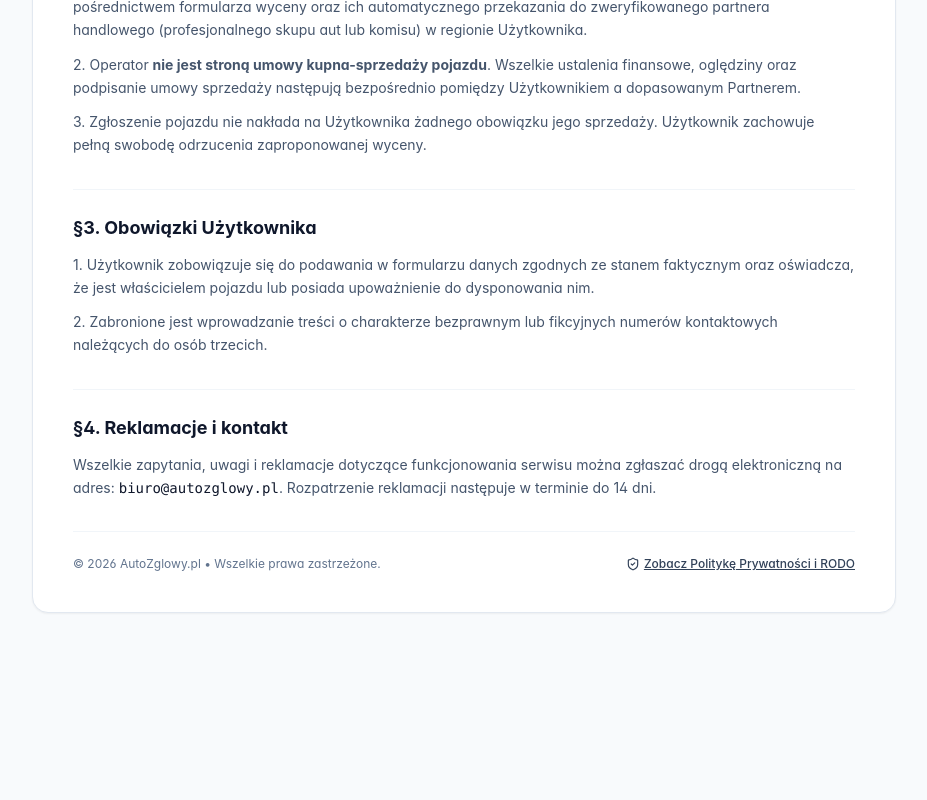
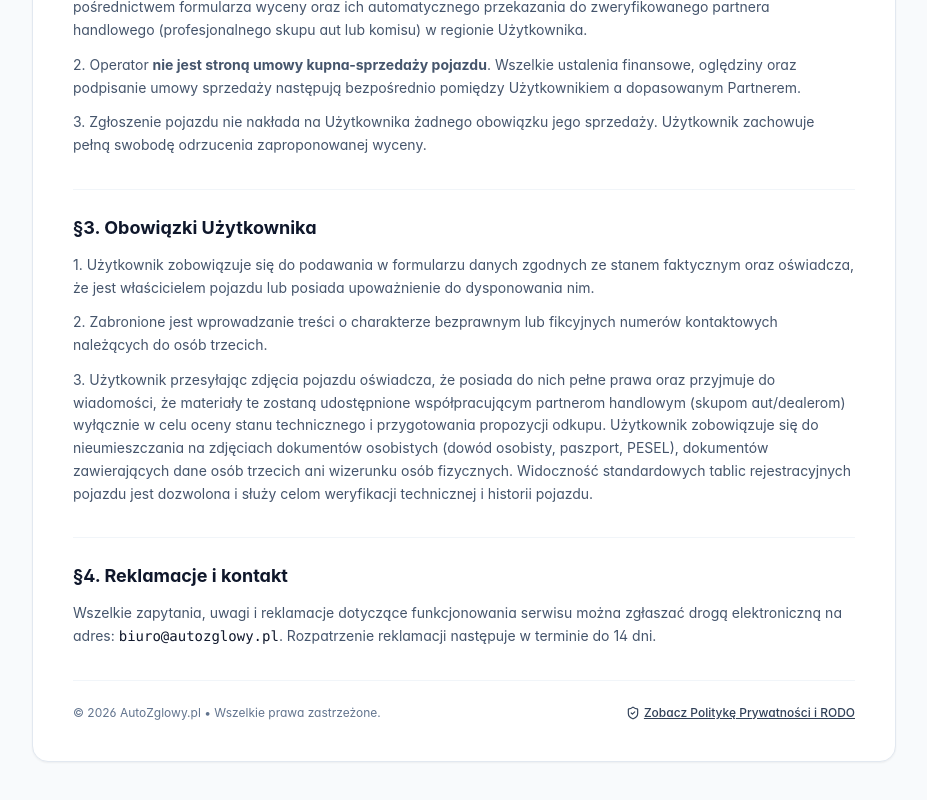
Before and after one commit to dleszcz/vroomscout, a Next.js app: page /regulamin in a window 1280 px wide. Shown: the part 617-1417 px from the top of the page, without its empty margins (176-1103 px from the left). Before the commit the page ends 1278 px from the top, so only its background shows below. Built offline with nearby package versions, Linux system fonts and the light colour scheme; no server answers.

Commit message:
feat: dodanie klauzuli dotyczacej zdjec pojazdu i braku danych wrazliwych w regulaminie

```diff
--- a/src/app/regulamin/page.tsx
+++ b/src/app/regulamin/page.tsx
@@ -111,6 +111,9 @@ export default async function TermsPage({ searchParams }: PageProps) {
             <p className="text-xs sm:text-sm text-slate-600 leading-relaxed">
               2. Zabronione jest wprowadzanie treści o charakterze bezprawnym lub fikcyjnych numerów kontaktowych należących do osób trzecich.
             </p>
+            <p className="text-xs sm:text-sm text-slate-600 leading-relaxed">
+              3. Użytkownik przesyłając zdjęcia pojazdu oświadcza, że posiada do nich pełne prawa oraz przyjmuje do wiadomości, że materiały te zostaną udostępnione współpracującym partnerom handlowym (skupom aut/dealerom) wyłącznie w celu oceny stanu technicznego i przygotowania propozycji odkupu. Użytkownik zobowiązuje się do nieumieszczania na zdjęciach dokumentów osobistych (dowód osobisty, paszport, PESEL), dokumentów zawierających dane osób trzecich ani wizerunku osób fizycznych. Widoczność standardowych tablic rejestracyjnych pojazdu jest dozwolona i służy celom weryfikacji technicznej i historii pojazdu.
+            </p>
           </section>
 
           {/* Section 4 */}
--- a/src/components/legal-modal.tsx
+++ b/src/components/legal-modal.tsx
@@ -171,6 +171,9 @@ export const LegalModal: React.FC<LegalModalProps> = ({
                   3. Serwis automatycznie kompresuje zdjęcia po stronie urządzenia Użytkownika przed
                   wysyłką, aby umożliwić błyskawiczny transfer nawet przy słabym zasięgu sieci komórkowej.
                 </p>
+                <p>
+                  4. Użytkownik przesyłając zdjęcia pojazdu oświadcza, że posiada do nich pełne prawa i zezwala na ich udostępnienie współpracującym Partnerom (skupom/dealerom) wyłącznie w celu oceny stanu wizualnego i przygotowania propozycji odkupu. Użytkownik zobowiązuje się do nieumieszczania na zdjęciach dokumentów osobistych (dowód osobisty, paszport, PESEL), danych osób trzecich ani wizerunku osób fizycznych. Widoczność standardowych tablic rejestracyjnych pojazdu jest dozwolona i służy celom technicznym oraz weryfikacji historii pojazdu.
+                </p>
               </section>
 
               <section className="space-y-2 border-t border-slate-100 pt-3">
```
